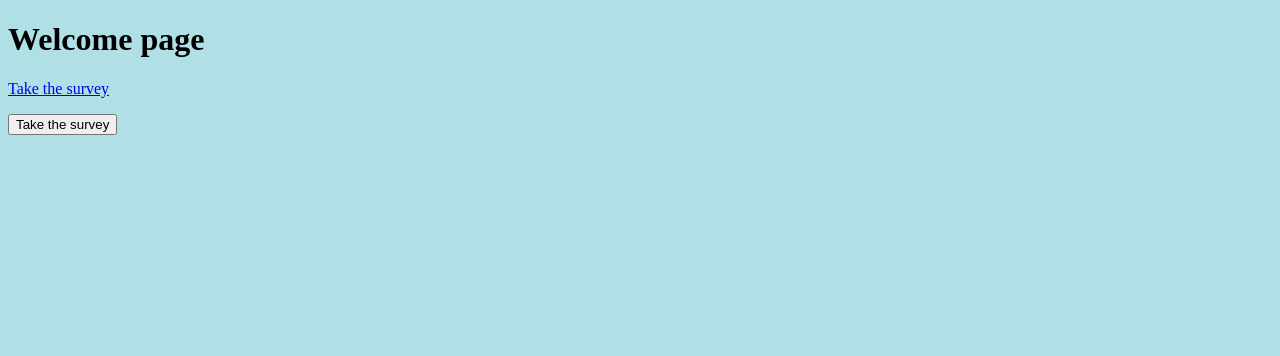
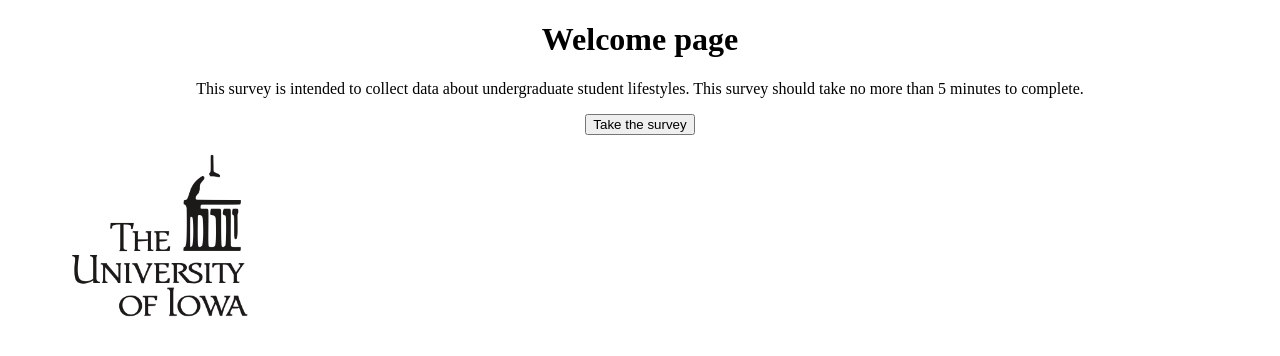
Before and after one commit to annareser/arreser_HW7, a plain HTML site: page index.html in a window 1280 px wide. Drawn offline with Linux system fonts and the light colour scheme.

Commit message:
second commit

```diff
--- a/CSS/stylesheet.css
+++ b/CSS/stylesheet.css
@@ -1,3 +1,11 @@
 body {
-    background-color: powderblue;
+    background-color: white
 }
+
+nav {
+    text-align: center;
+}
+
+header {
+    text-align: center;
+}
--- a/index.html
+++ b/index.html
@@ -8,12 +8,15 @@
     <link rel="stylesheet" href="./css/stylesheet.css" />
   </head>
   <body>
-    <h1>Welcome page</h1>
-    <p><a href="./survery-1.html">Take the survey</a></p>
+    <header><h1>Welcome page</h1></header>
+    <nav>
+    <p>This survey is intended to collect data about undergraduate student lifestyles. This survey should take no more than 5 minutes to complete.</p>
     <p>
-      <button onclick="window.location.href='./survery-1.html';">
+      <button onclick="window.location.href='./survey-1.html';">
         Take the survey
       </button>
     </p>
+    </nav>
+    <img src="./images/Iowa.jpg" width="300" ;/>
   </body>
 </html>
```
Also changed, not shown: thank-you.html (+1 -0 lines), images/Iowa.jpg (added).
